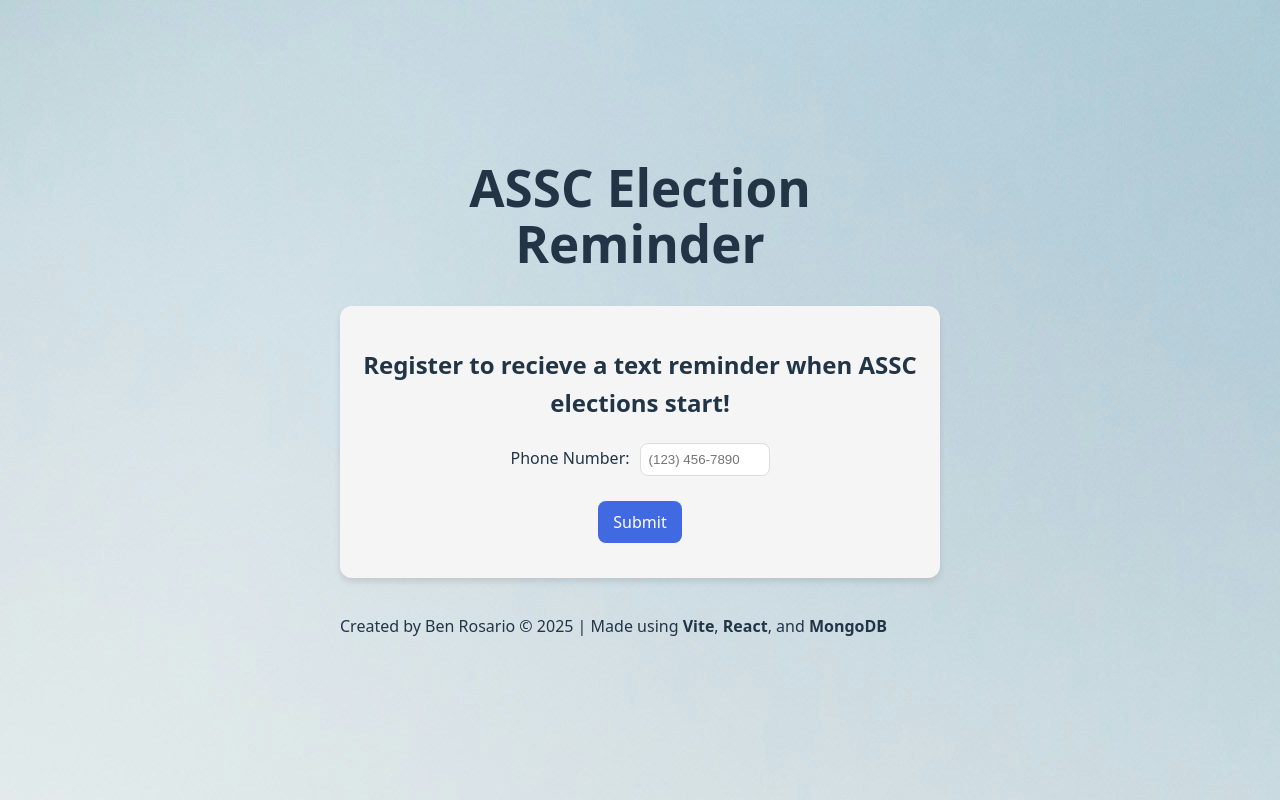
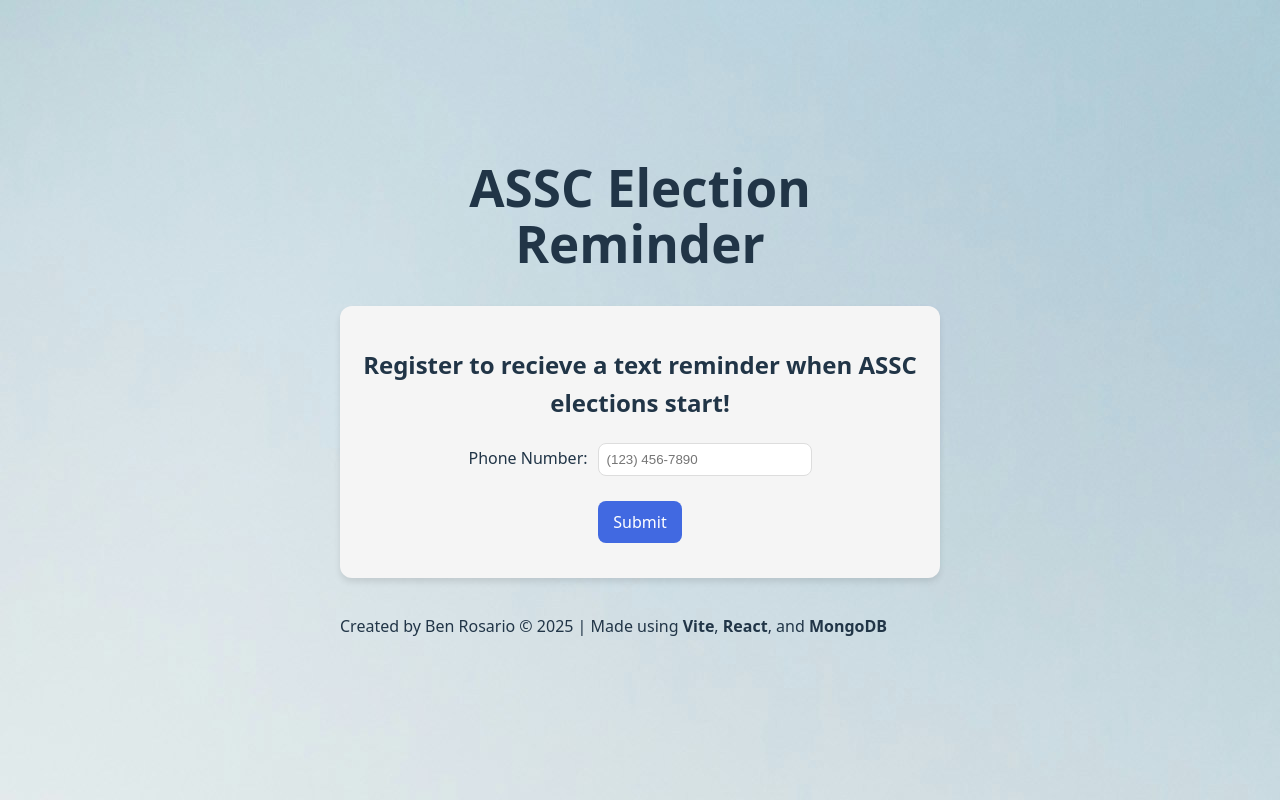
Before and after one commit to ben-rosario/student-vote-app, a React (Vite) app: page / in a window 1280 px wide. Built offline with nearby package versions, Linux system fonts and the light colour scheme.

Commit message:
fixed input width

```diff
--- a/src/App.css
+++ b/src/App.css
@@ -81,7 +81,7 @@ header {
 }
 
 input {
-    width: 20%;
+    width: 35%;
     padding: 8px;
     border: 1px solid var(--input-border);
     border-radius: 4px;
```
